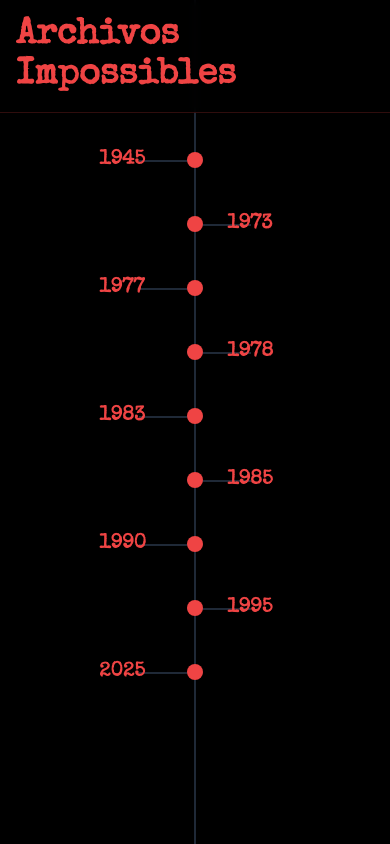
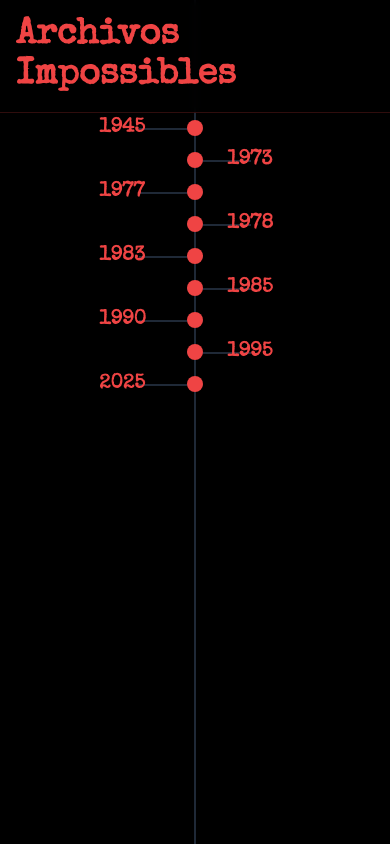
Before and after one commit to w3-surfer/archivos-impossibles, a Next.js app: page / in a window 390 px wide. Built offline with nearby package versions, Linux system fonts and the light colour scheme.

Commit message:
fix: ajusta espaçamento vertical dos anos no mobile

```diff
--- a/src/components/Timeline.tsx
+++ b/src/components/Timeline.tsx
@@ -166,13 +166,13 @@ const Timeline = () => {
   const uniqueYears = Array.from(new Set(events.map(event => event.year))).sort((a, b) => a - b);
 
   return (
-    <div className="relative w-full max-w-4xl mx-auto py-20 min-h-screen pt-40 px-4 sm:px-0">
+    <div className="relative w-full max-w-4xl mx-auto py-12 sm:py-20 min-h-screen pt-32 sm:pt-40 px-4 sm:px-0">
       <div className="absolute left-1/2 top-0 bottom-0 w-0.5 bg-gray-800 transform -translate-x-1/2"></div>
 
       {uniqueYears.map((year, index) => {
         const yearEvents = events.filter(event => event.year === year);
         return (
-          <div key={year} className="relative mb-16">
+          <div key={year} className="relative mb-8 sm:mb-16">
             <div className="flex items-center">
               <div className="absolute left-1/2 transform -translate-x-1/2">
                 <div
```
